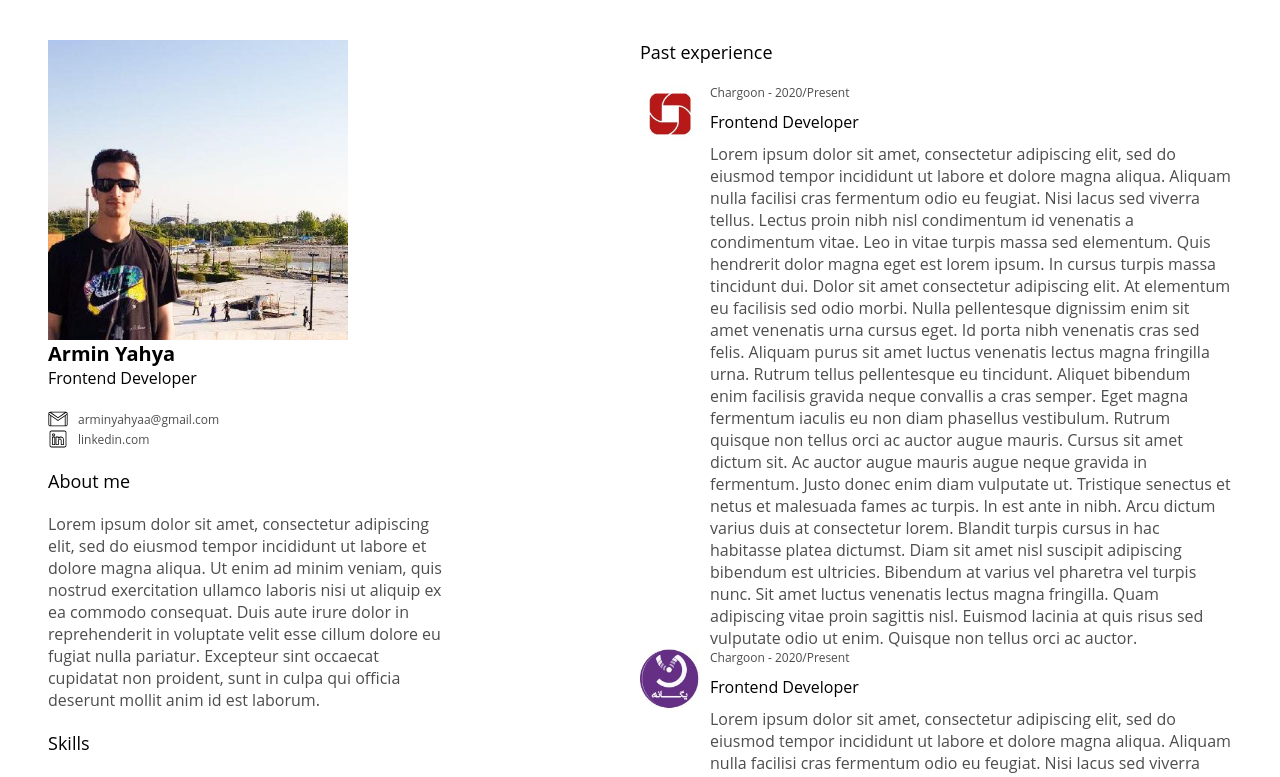
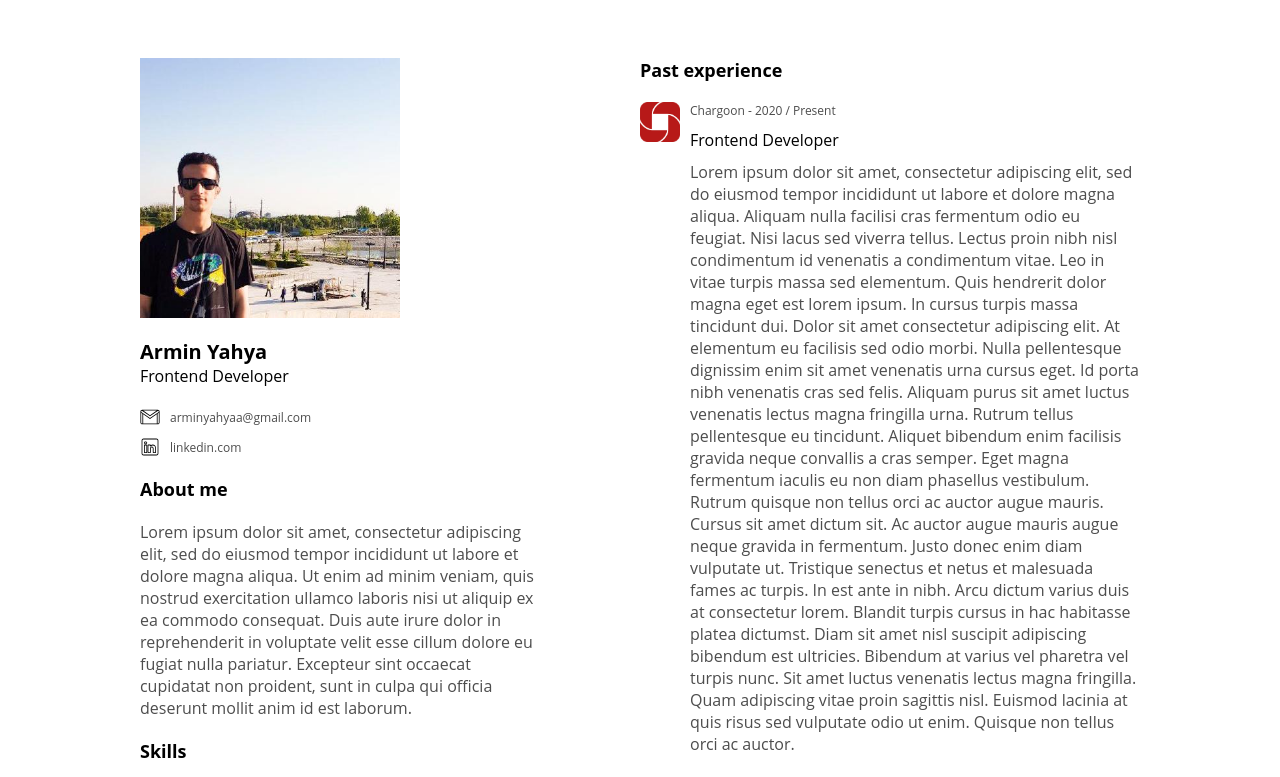
Before and after one commit to arminyahya/cv-nextjs, a Next.js app in the folder cv-nextjs/: page / in a window 1280 px wide. Shown: the top 777 px of the page. Built offline with nearby package versions, Linux system fonts and the light colour scheme.

Commit message:
Apply some css changes

```diff
--- a/cv-nextjs/src/app/page.css
+++ b/cv-nextjs/src/app/page.css
@@ -1,6 +1,12 @@
+
+
 .main {
  display: flex;
- margin: 40px;
+ flex-direction: column;
+ margin: 0px auto;
+ max-width: 1000px;
+ padding: 50px 15px 25px 15px;
+ width: 100%;
 }
 
 .main-section {
@@ -9,8 +15,8 @@
 
 .profile-image_wrapper {
 	position: relative;
-	width: 300px;
-	height: 300px;
+	width: 260px;
+	height: 260px;
 }
 
 .full-name {
@@ -30,6 +36,7 @@
 .contact-info_item {
 	display: flex;
 	align-items: center;
+	margin-bottom: 10px;
 }
 
 .contact-info_item_icon {
@@ -48,6 +55,7 @@
 
 .header {
 	font-size: 18px;
+	font-weight: bold;
 	margin-bottom: 20px;
 }
 
@@ -58,6 +66,10 @@
 
 .margin-bottom {
 	margin-bottom: 20px;
+}
+
+.margin-bottom-2x {
+	margin-bottom: 40px;
 }
 
 .skills_inner {
@@ -82,8 +94,8 @@
 
 .past-experience_item_icon {
 	position: relative;
-	width: 60px;
-	height: 60px;
+	width: 40px;
+	height: 40px;
 }
 
 .past-experience_item_detail_date {
@@ -101,3 +113,9 @@
 	font-size: 16px;
 	color: rgb(77, 77, 77);
 }
+
+@media only screen and (min-width: 600px){
+	.main {
+		flex-direction: row;
+	}
+}
--- a/cv-nextjs/src/app/page.tsx
+++ b/cv-nextjs/src/app/page.tsx
@@ -5,7 +5,7 @@ export default function Home() {
   return (
     <main className={"main"}>
       <section className={"main-section"}>
-        <div className="profile-image_wrapper">
+        <div className="profile-image_wrapper margin-bottom">
           <Image alt="armin-yahya" src={"/profile-image.jpg"} fill />
         </div>
         <div className="full-name">Armin Yahya</div>
@@ -55,7 +55,7 @@ export default function Home() {
       <section className={"main-section"}>
         <div className="header">Past experience</div>
         <div className="past-experience">
-          <div className="past-experience_item">
+          <div className="past-experience_item margin-bottom-2x">
             <div className="past-experience_item_icon_wrapper">
               <div className="past-experience_item_icon">
               <Image alt="likedin" src={"/chargoon.jpg"} fill />
@@ -63,7 +63,7 @@ export default function Home() {
             </div>
 						<div className="past-experience_item_detail">
             <div className="past-experience_item_detail_date">
-              Chargoon - 2020/Present
+              Chargoon - 2020 / Present
             </div>
             <div className="past-experience_item_detail_role">
               Frontend Developer
@@ -105,7 +105,7 @@ export default function Home() {
             </div>
 						<div className="past-experience_item_detail">
             <div className="past-experience_item_detail_date">
-              Chargoon - 2020/Present
+              Yeganeh Soft - 2018 / 2020
             </div>
             <div className="past-experience_item_detail_role">
               Frontend Developer
```
Also changed, not shown: cv-nextjs/public/chargoon.jpg.
